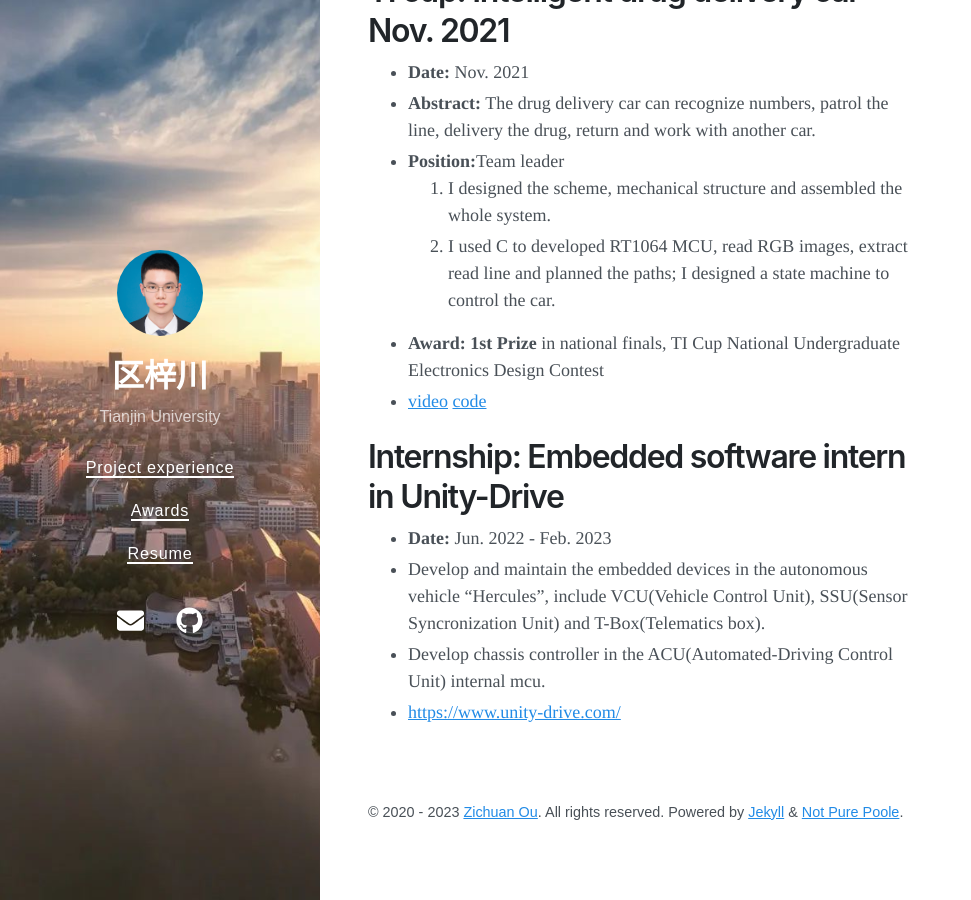
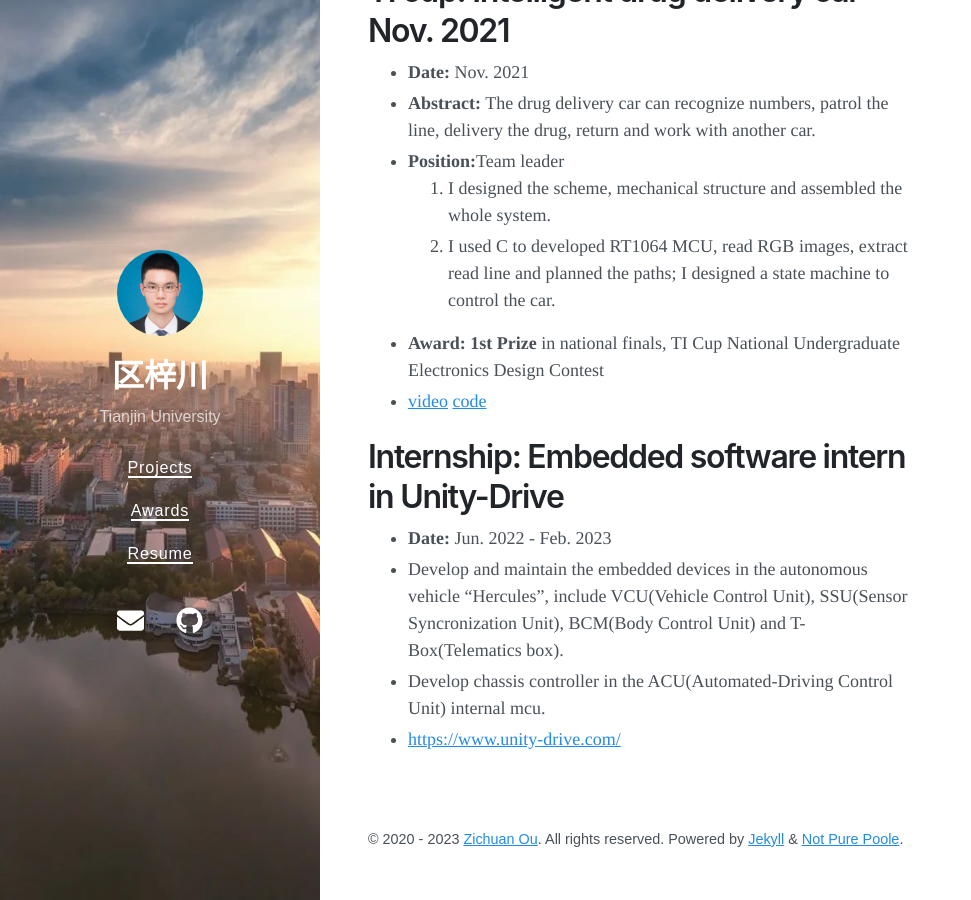
Before and after one commit to ouzhoucheng/ZichuanOu, a Jekyll site: the page built from Projects.md, in a window 1280 px wide and 900 px high, scrolled down 1087 px. Shown: the whole window, without its empty margins (0-971 px from the left). Built offline with Jekyll 4.4.1, drawn with Linux system fonts in a browser that asks for light colours; nearby versions of some CDN libraries.

Commit message:
update logo

```diff
--- a/Project experience.md
+++ b/Projects.md
@@ -33,6 +33,6 @@ title: Project experience
 
 # Internship: Embedded software intern in Unity-Drive
 - **Date:** Jun. 2022 - Feb. 2023
-- Develop and maintain the embedded devices in the autonomous vehicle "Hercules", include VCU(Vehicle Control Unit), SSU(Sensor Syncronization Unit) and T-Box(Telematics box).
+- Develop and maintain the embedded devices in the autonomous vehicle "Hercules", include VCU(Vehicle Control Unit), SSU(Sensor Syncronization Unit), BCM(Body Control Unit) and T-Box(Telematics box).
 - Develop chassis controller in the ACU(Automated-Driving Control Unit) internal mcu.
 - <https://www.unity-drive.com/>
--- a/_data/navigation.yml
+++ b/_data/navigation.yml
@@ -1,6 +1,6 @@
-- title: Project experience
-  url: /Project experience/
+- title: Projects
+  url: /Projects/
 - title: Awards
   url: /Awards/
 - title: Resume
-- url: /Resume/
+  url: /Resume/
```
Also changed, not shown: Awards.md (+20 -8 lines), _data/archive.yml (+6 -6 lines), _layouts/home.html (+4 -4 lines), img/a10_AdvancedIndividual.jpg (added), img/a11_TJUSmartCar.jpg (added), img/a6_Certificate_NationalFinals.jpg, img/a7_2021Excellence.jpg (added), img/a8_2022Excellence.jpg (added), img/a9_MeritStudent.jpg (added).
